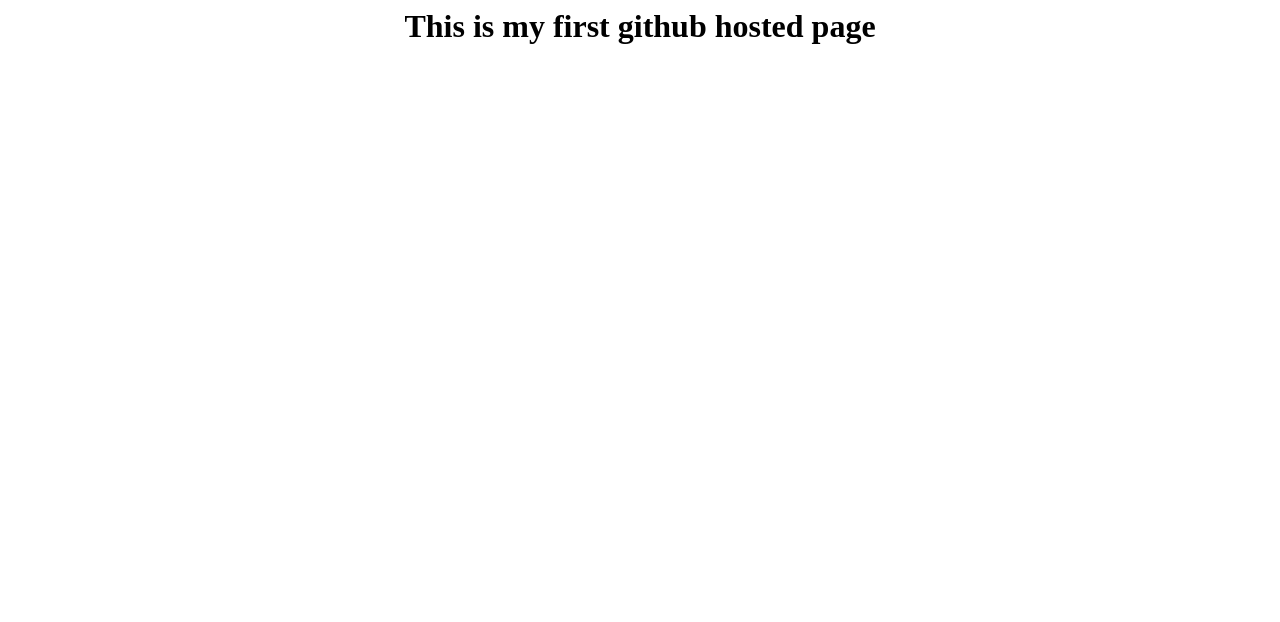
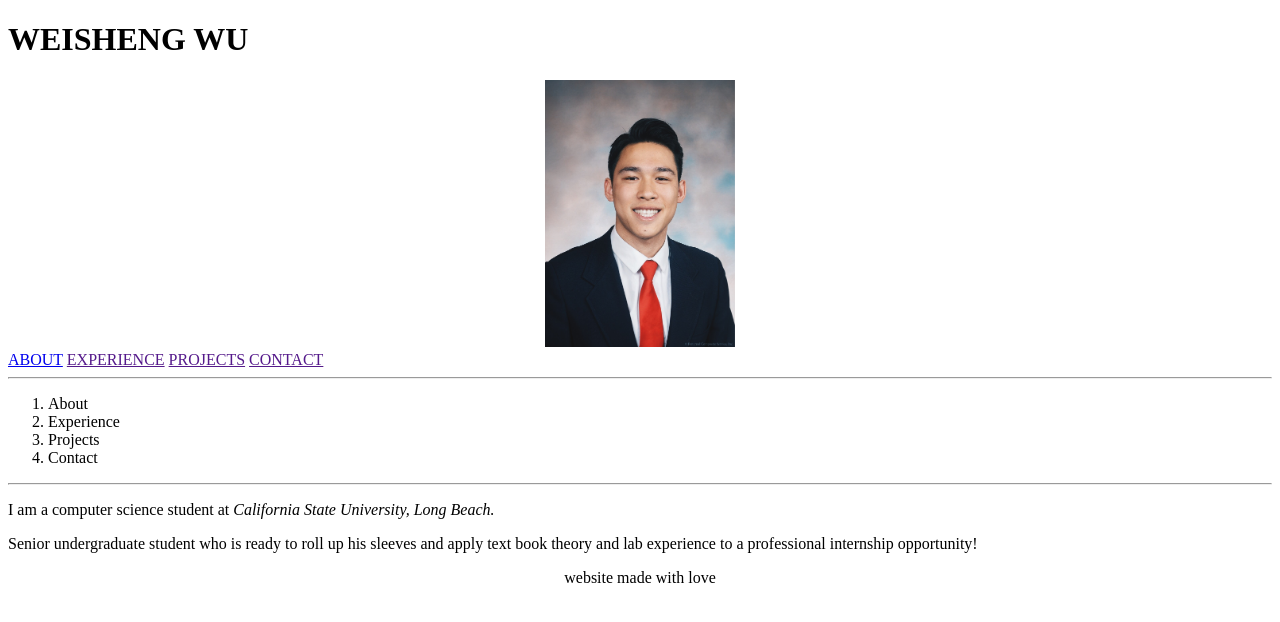
Before and after one commit to weishengwu/weishengw.com, a plain HTML site: page index.html in a window 1280 px wide. Drawn offline with Linux system fonts and the light colour scheme.

Commit message:
Add files via upload

```diff
--- a/index.html
+++ b/index.html
@@ -1,18 +1,46 @@
+<!DOCTYPE html>
+<html>
+    <head>
+        <meta charset="utf-8" />
+        <meta http-equiv="X-UA-Compatible" content="IE=edge">
+        <title>WEISHENG WU</title>
+        <meta name="viewport" content="width=device-width, initial-scale=1">
+        <link rel="stylesheet" type="text/css" media="screen" href="main.css" />
+        <script src="main.js"></script>
+    </head>
 
-<html>
-  <title>
-    First Website
-  </title>
+    <body>
+        <header>
+            <h1>WEISHENG WU</h1>
+        </header>
 
-  <body>
-    <h1> This is my first github hosted page </h1>
-  </body>
+        <!--original aspect ratio: 953x1334-->
+        <center><img src="composite.JPG" alt="Composite" width="190.6" height="266.8"></center>
 
-  <style>
-    body {
-      background-color:green'
-        color: #ffeaa7;
-      text-align:center;
-    }
-  </style>
+        <nav>
+            <a href="about.html">ABOUT</a>
+            <a href="">EXPERIENCE</a>
+            <a href="">PROJECTS</a>
+            <a href="">CONTACT</a>
+        </nav>
+
+
+
+        <hr>
+
+        <ol>
+            <li>About</li>
+            <li>Experience</li>
+            <li>Projects</li>
+            <li>Contact</li>
+        </ol><hr>
+
+        <p>I am a computer science student at <em>California State University, Long Beach.</em></p>
+        <p>Senior undergraduate student who is ready to roll up his sleeves and apply text book theory and lab experience to a professional internship opportunity!</p>
+
+        <footer>
+            <p><center>website made with love</center></p>
+        </footer>
+    </body>
+
 </html>
```
Also changed, not shown: about.html (added, +15 -0 lines), composite.JPG (added), 1 other file.
